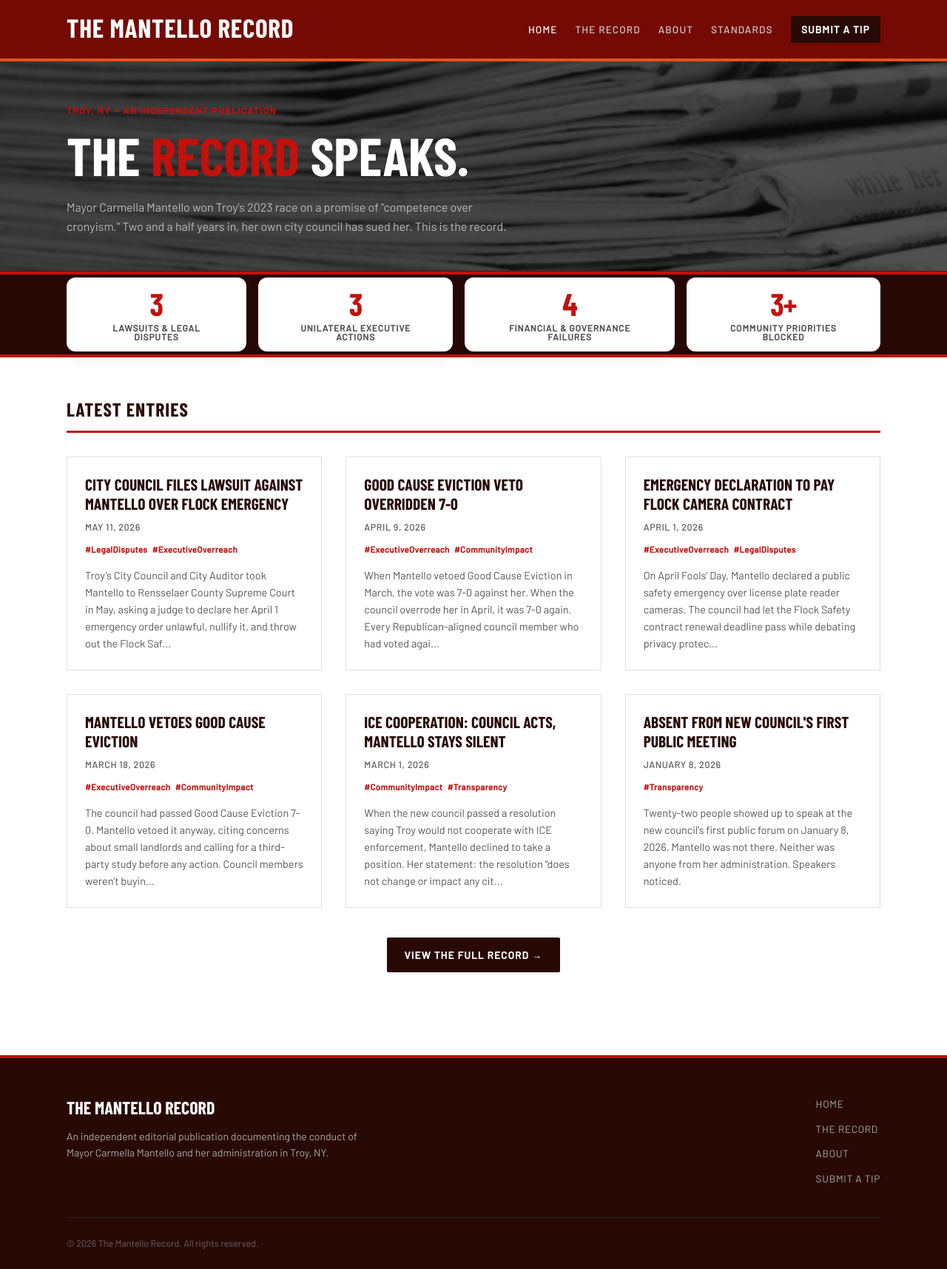
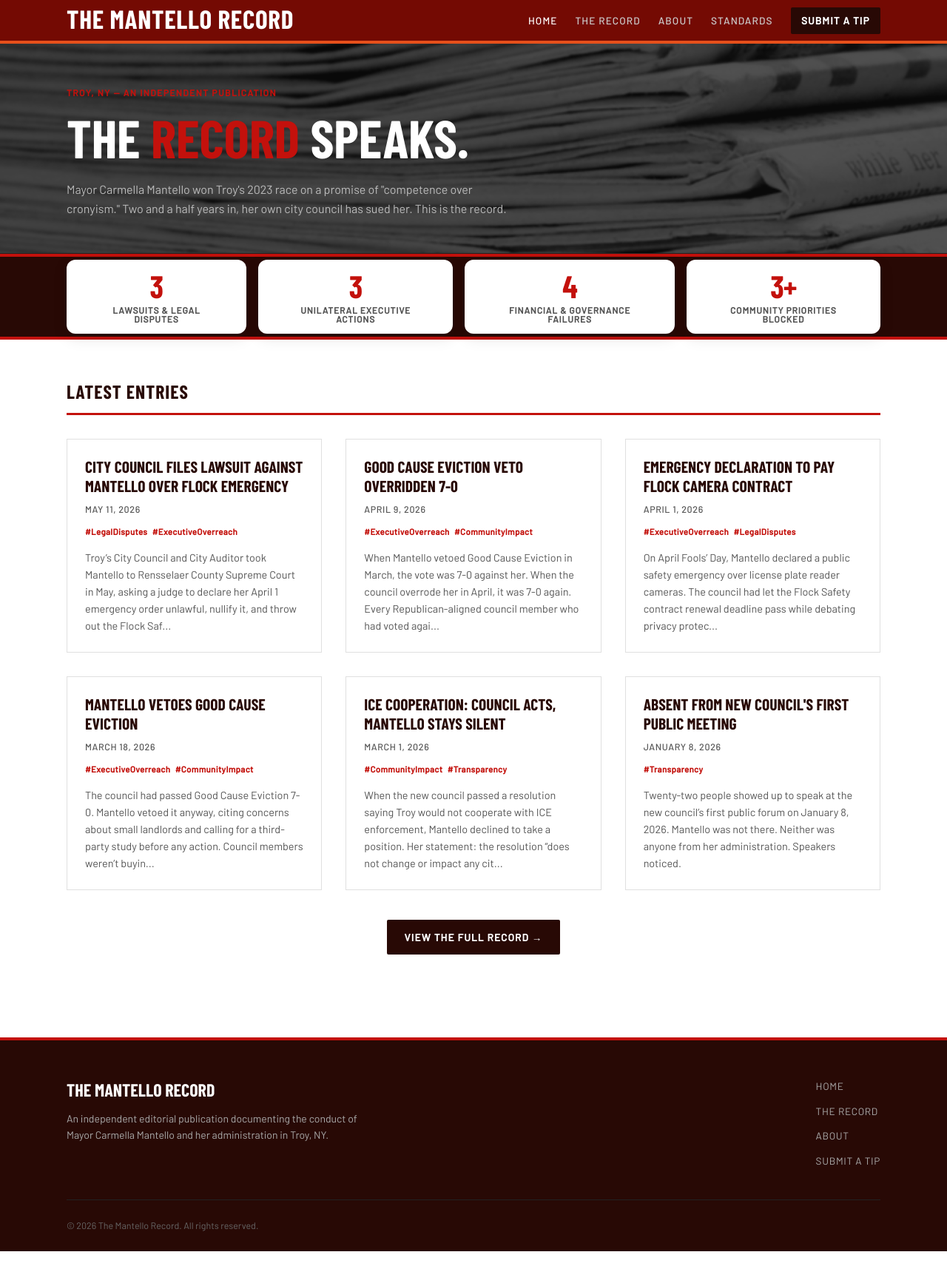
Before and after one commit to MdevitSEC/the-mantello-record, a Jekyll site: the page built from index.html, in a window 1280 px wide. Shown: the whole page at 74% size. Built offline with Jekyll 4.4.1, drawn with Linux system fonts in a browser that asks for light colours; some web fonts are replaced; after the commit the page ends 1691 px from its top, so only the background shows below that.

Commit message:
Tighten nav bar padding
Co-Authored-By: Claude Sonnet 4.6 <noreply@anthropic.com>

```diff
--- a/assets/css/main.scss
+++ b/assets/css/main.scss
@@ -47,7 +47,7 @@ img { max-width: 100%; display: block; }
   display: flex;
   align-items: center;
   justify-content: space-between;
-  padding: 1.25rem 0;
+  padding: 0.5rem 0;
   gap: 1rem;
   flex-wrap: wrap;
 }
```
